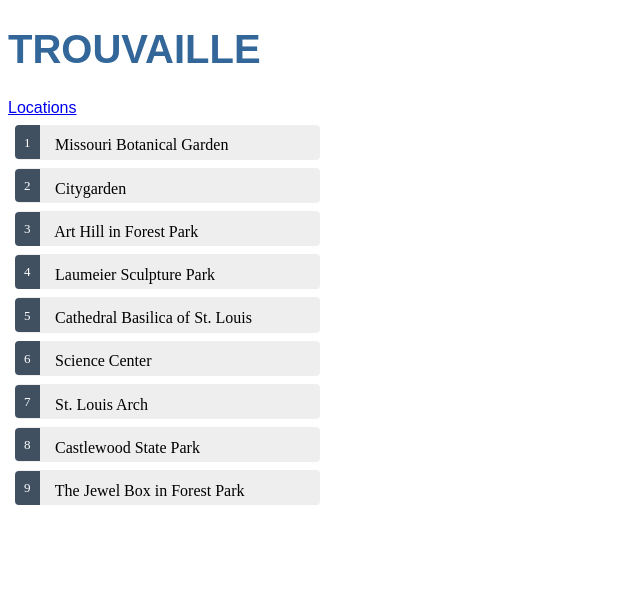
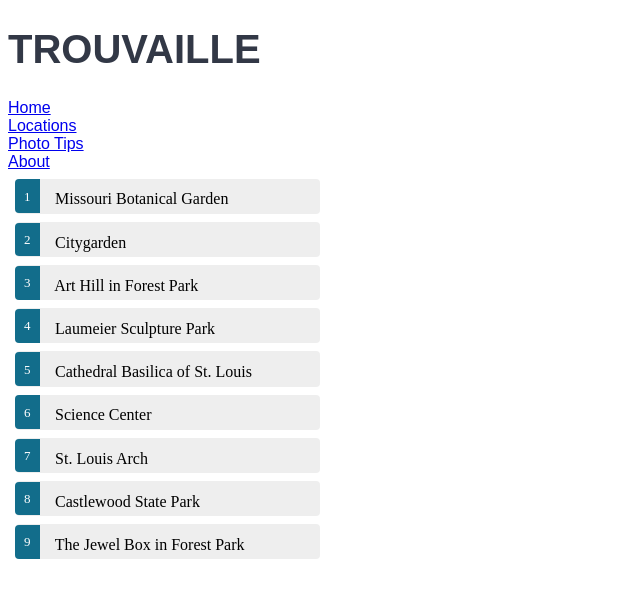
Before and after one commit to smwong/cg-trouvaille, an Angular app: page /vistas in a window 1280 px wide. Shown: the top 598 px of the page, without its empty margins (0-640 px from the left). Built offline with nearby package versions, Linux system fonts and the light colour scheme.

Commit message:
Add placeholder routes for main page

```diff
--- a/src/app/app.component.css
+++ b/src/app/app.component.css
@@ -1,10 +1,10 @@
 h1 {
-    color: #369;
+    color: #323846;
     font-family: Arial, Helvetica, sans-serif;
     font-size: 250%;
   }
   h2, h3 {
-    color: #444;
+    color: #323846;
     font-family: Arial, Helvetica, sans-serif;
     font-weight: lighter;
   }
@@ -12,7 +12,7 @@ h1 {
     margin: 2em;
   }
   body, input[type="text"], button {
-    color: #333;
+    color: #323846;
     font-family: Cambria, Georgia;
   }
   /* everywhere else */
--- a/src/app/app.component.html
+++ b/src/app/app.component.html
@@ -1,7 +1,18 @@
 <h1>{{ title }}</h1>
+
+<nav>
+    <a routerLink="">Home</a>
+  </nav>
 <nav>
     <a routerLink="/vistas">Locations</a>
   </nav>
+  <!--These routing links aren't done yet so they just lead to /vistas for now-->
+  <nav>
+    <a routerLink="/vistas">Photo Tips</a>
+  </nav>
+  <nav>
+    <a routerLink="/vistas">About</a>
+  </nav>
+<!--end placeholder router links-->
+
 <router-outlet></router-outlet>
-
-<!-- <app-vistas></app-vistas> -->
--- a/src/app/vistas/vistas.component.css
+++ b/src/app/vistas/vistas.component.css
@@ -32,7 +32,7 @@
     font-size: small;
     color: white;
     padding: 0.8em 0.7em 0 0.7em;
-    background-color:#405061;
+    background-color:rgb(18, 109, 139);
     line-height: 1em;
     position: relative;
     left: -1px;
```
